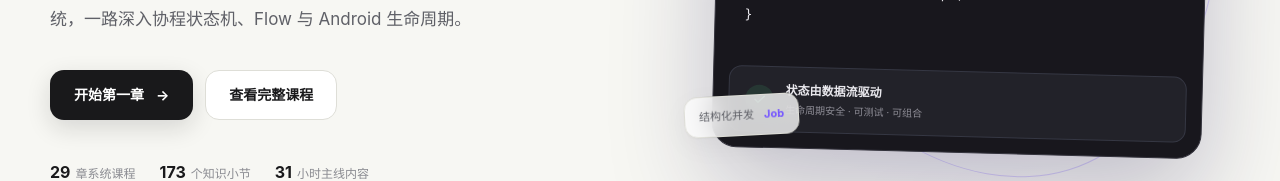
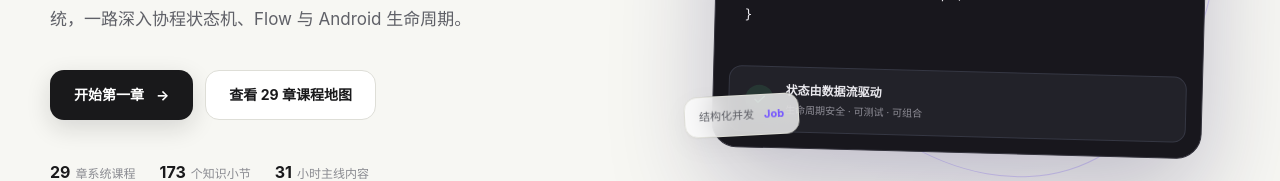
Before and after one commit to upwon/kotlin-android-learning, a Next.js app: page / in a window 1280 px wide. Shown: the part 507-688 px from the top of the page. Built offline with nearby package versions, Linux system fonts and the light colour scheme.

Commit message:
Publish complete 29-chapter curriculum

```diff
--- a/app/page.tsx
+++ b/app/page.tsx
@@ -14,7 +14,7 @@ export default function Home() {
           <p>为有 Java Android 经验的开发者重新组织官方知识：从常用语法、类型系统，一路深入协程状态机、Flow 与 Android 生命周期。</p>
           <div className="hero-actions">
             <Link className="primary-button large" href="/course/meet-kotlin">开始第一章 <span>→</span></Link>
-            <Link className="secondary-button large" href="/course">查看完整课程</Link>
+            <Link className="secondary-button large" href="/course">查看 29 章课程地图</Link>
           </div>
           <div className="hero-trust">
             <span><strong>{allChapters.length}</strong> 章系统课程</span>
@@ -91,7 +91,7 @@ export default function Home() {
       </section>
 
       <section className="section-shell final-cta">
-        <div><span className="eyebrow">第一阶段 · 语言基础</span><h2>先用 32 分钟，建立正确的 Kotlin 起点。</h2><p>第一章已经可以完整学习，进度会自动保存在当前设备。</p></div>
+        <div><span className="eyebrow">29 章讲义已完整</span><h2>先用 32 分钟，建立正确的 Kotlin 起点。</h2><p>从第一章开始按自己的节奏学习，完成记录会自动保存在当前设备。</p></div>
         <Link className="primary-button light-button large" href="/course/meet-kotlin">进入第一章 <span>→</span></Link>
       </section>
     </main>
```
